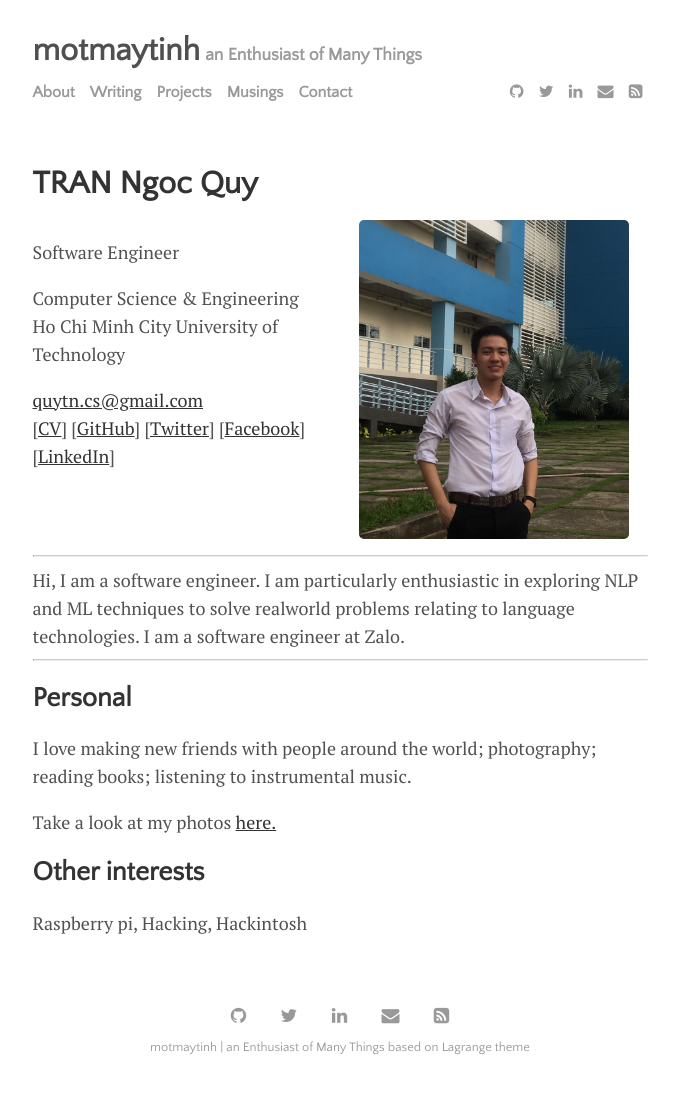
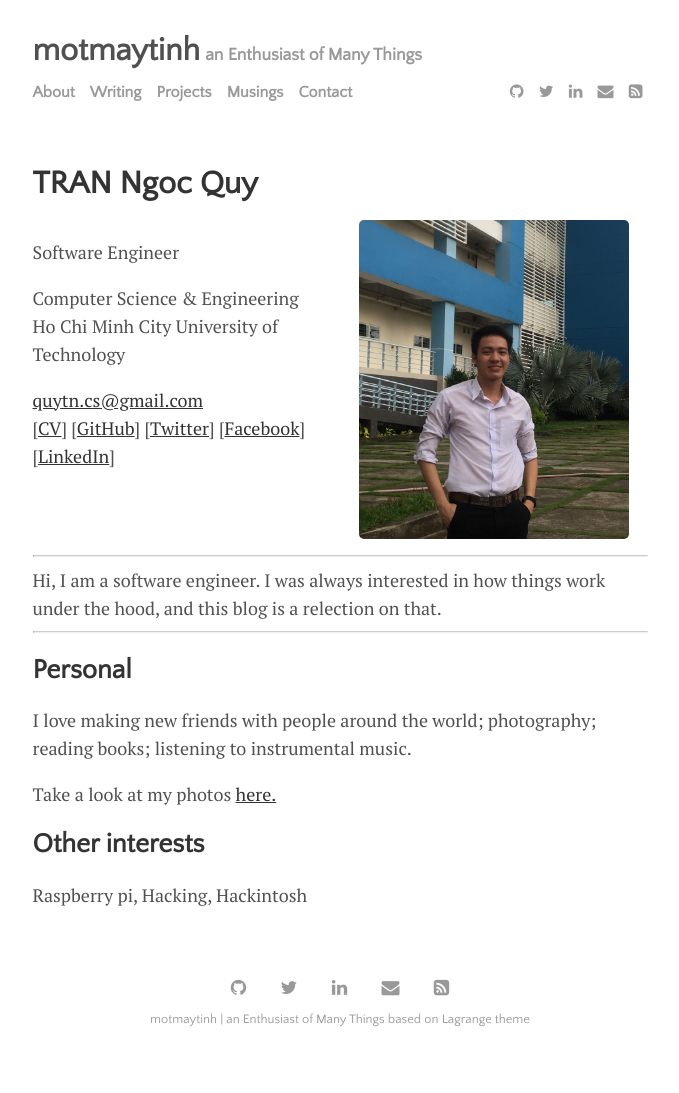
Before and after one commit to motmaytinh/motmaytinh.github.io, a Jekyll site: the page built from menu/about.md, in a window 1280 px wide. Shown: the whole page, without its empty margins (300-979 px from the left). Built offline with Jekyll 4.4.1, drawn with Linux system fonts in a browser that asks for light colours; after the commit the page ends 1065 px from its top, so only the background shows below that.

Commit message:
update about

```diff
--- a/menu/about.md
+++ b/menu/about.md
@@ -31,9 +31,7 @@ title: TRAN Ngoc Quy
 
 <div class="row">
 
-Hi, I am a software engineer. I am particularly enthusiastic in exploring NLP and ML techniques to solve realworld problems relating to language technologies.
-
-I am a software engineer at Zalo.
+Hi, I am a software engineer. I was always interested in how things work under the hood, and this blog is a relection on that.
 
 </div>
 ---
```
